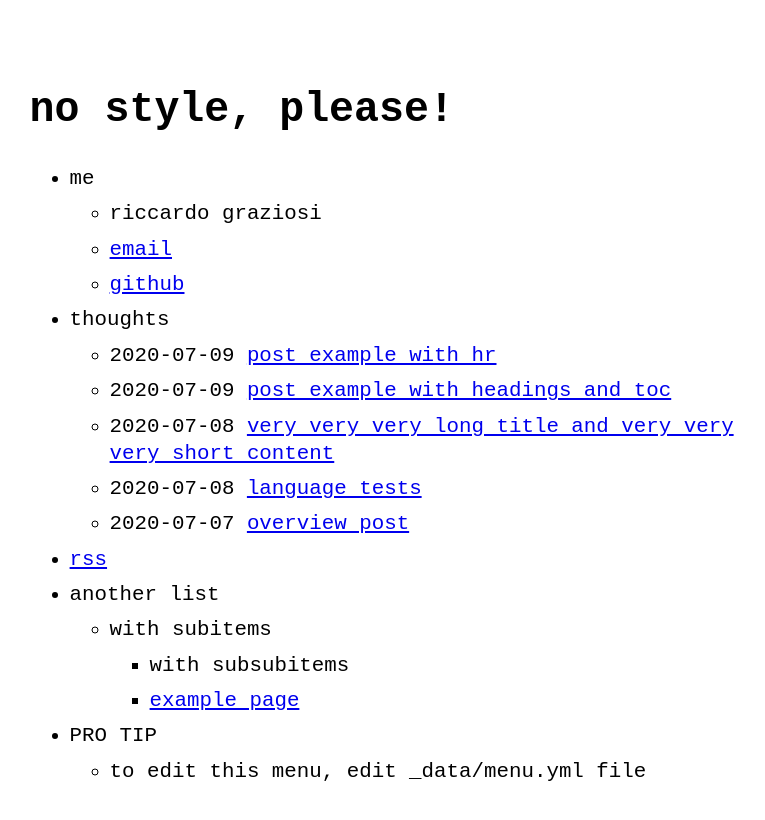
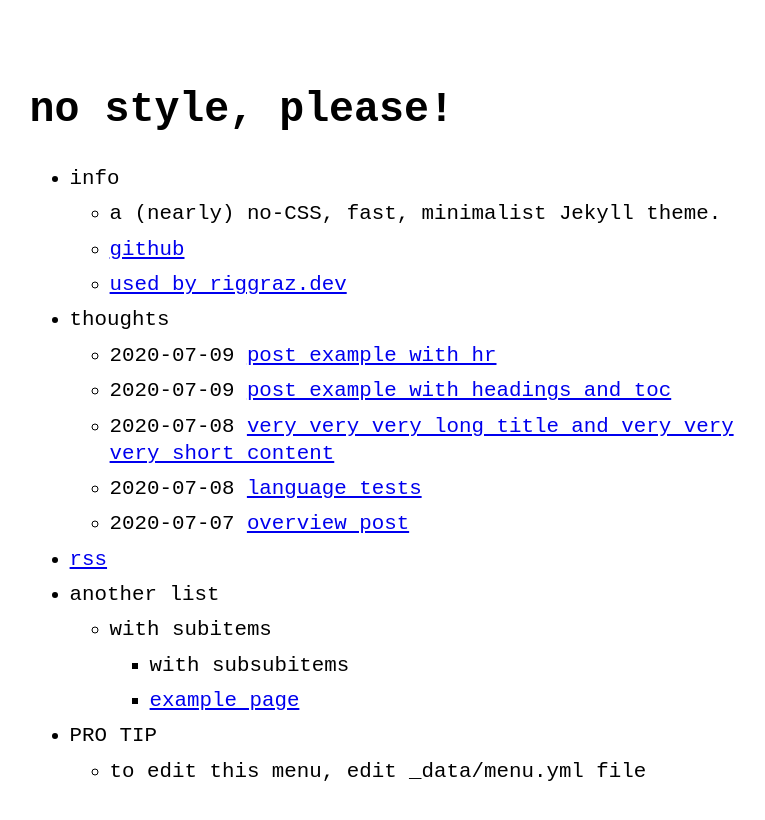
Before and after one commit to riggraz/no-style-please, a Jekyll site: the page built from index.md, in a window 1280 px wide. Shown: the top 820 px of the page, without its empty margins (236-1001 px from the left). Built offline with Jekyll 4.4.1, drawn with Linux system fonts in a browser that asks for light colours.

Commit message:
Update some metadata

```diff
--- a/_config.yml
+++ b/_config.yml
@@ -3,7 +3,7 @@ author: Riccardo Graziosi # name of site's author
 email: riccardo.graziosi97@gmail.com # email of site's author
 url: https://riggraz.dev/no-style-please # root address of the site
 description: > # description of the site (multiple lines allowed)
-  A (nearly) no-css minimalist Jekyll theme.
+  A (nearly) no-CSS, fast, minimalist Jekyll theme.
 
 favicon: "./logo.png" # relative path to site's favicon
 # goat_counter: "yoursitename" # put your GoatCounter name if you want to use GoatCounter analytics
--- a/_data/menu.yml
+++ b/_data/menu.yml
@@ -2,15 +2,15 @@
 # https://github.com/riggraz/no-style-please#customize-the-menu
 
 entries:
-  - title: me
+  - title: info
     url: false
     entries:
-      - title: riccardo graziosi
+      - title: a (nearly) no-CSS, fast, minimalist Jekyll theme.
         url: false
-      - title: email
-        url: mailto:riccardo.graziosi97@gmail.com
       - title: github
-        url: http://github.com/riggraz/
+        url: https://github.com/riggraz/no-style-please
+      - title: used by riggraz.dev
+        url: https://riggraz.dev/
 
   - title: thoughts
     post_list: true
```
Also changed, not shown: README.md, no-style-please.gemspec.
